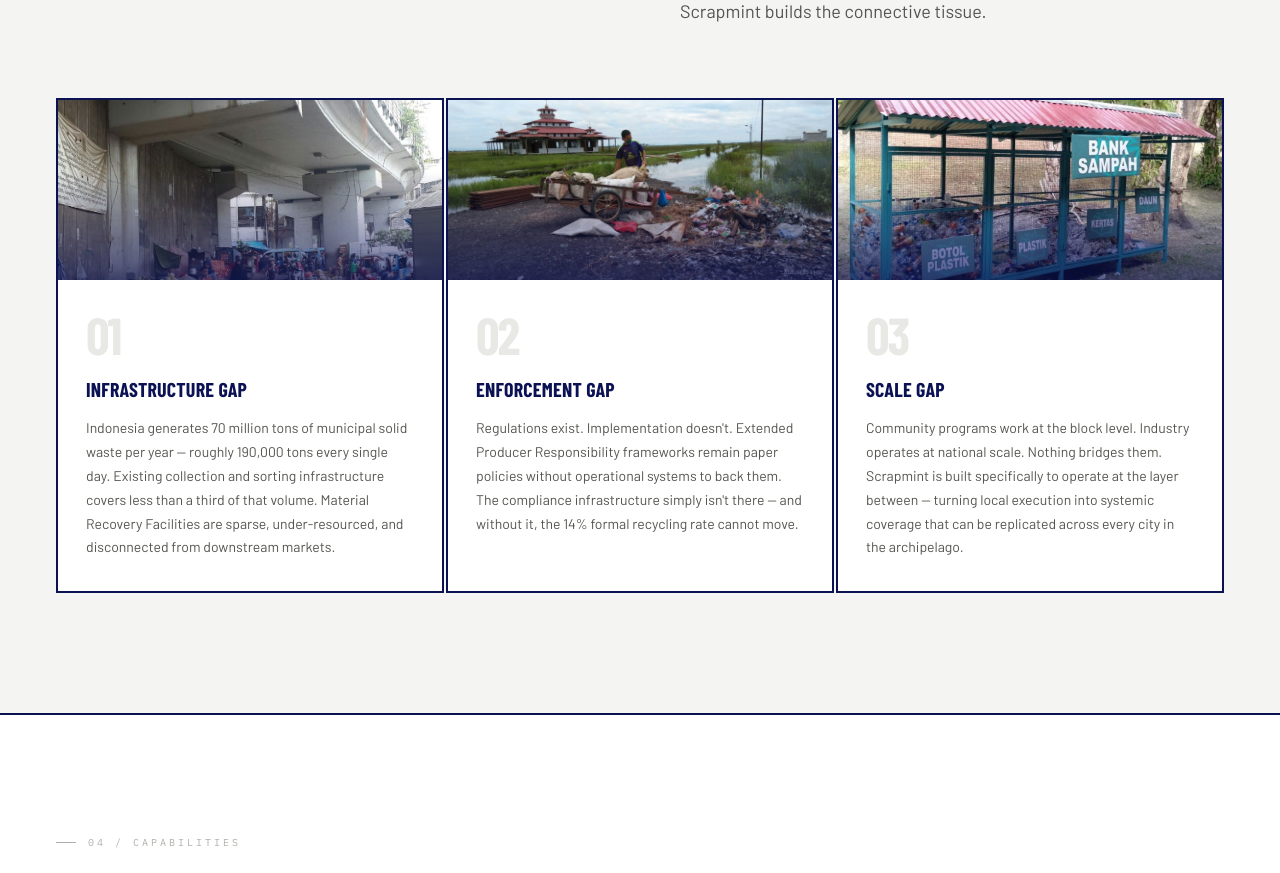
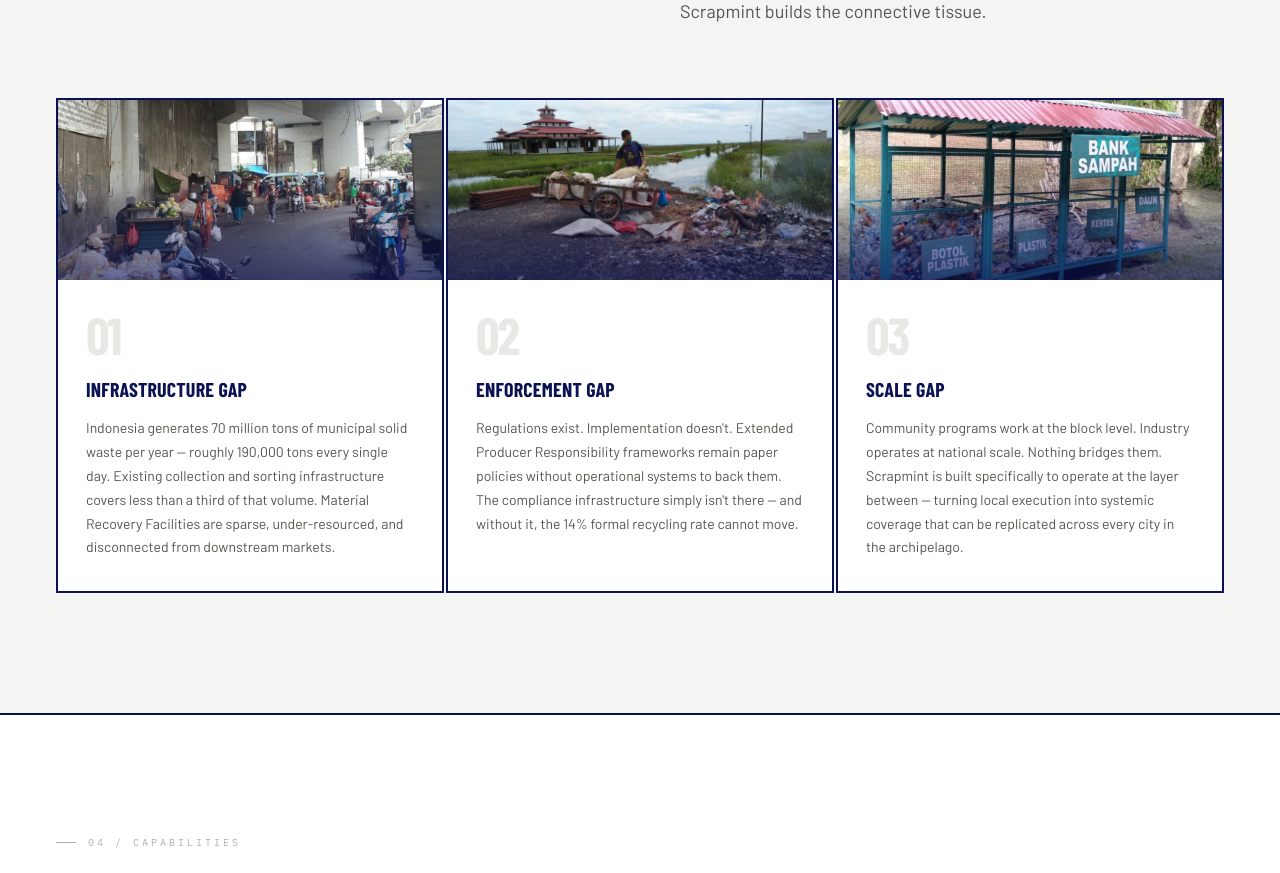
Before and after one commit to gifustudio-eng/Scrapmint, a Next.js app: page / in a window 1280 px wide. Shown: the part 2374-3247 px from the top of the page. Built offline with nearby package versions, Linux system fonts and the light colour scheme; a web font is replaced by a local one.

Commit message:
Add files via upload

```diff
--- a/app/components/Problem.tsx
+++ b/app/components/Problem.tsx
@@ -5,6 +5,7 @@
     num: "01",
     title: "Infrastructure Gap",
     img: "/problem_infrastructure.jpeg",
+    imgPosition: "center 65%",
     alt: "Infrastructure gap",
     desc: "Indonesia generates 70 million tons of municipal solid waste per year — roughly 190,000 tons every single day. Existing collection and sorting infrastructure covers less than a third of that volume. Material Recovery Facilities are sparse, under-resourced, and disconnected from downstream markets.",
   },
@@ -12,6 +13,7 @@
     num: "02",
     title: "Enforcement Gap",
     img: "/problem_enforcement.jpeg",
+    imgPosition: "center center",
     alt: "Enforcement gap",
     desc: "Regulations exist. Implementation doesn't. Extended Producer Responsibility frameworks remain paper policies without operational systems to back them. The compliance infrastructure simply isn't there — and without it, the 14% formal recycling rate cannot move.",
   },
@@ -19,6 +21,7 @@
     num: "03",
     title: "Scale Gap",
     img: "/problem_scale.jpeg",
+    imgPosition: "center center",
     alt: "Jakarta waste collection workers — scale gap in action",
     desc: "Community programs work at the block level. Industry operates at national scale. Nothing bridges them. Scrapmint is built specifically to operate at the layer between — turning local execution into systemic coverage that can be replicated across every city in the archipelago.",
   },
@@ -48,7 +51,7 @@
                   alt={p.alt}
                   width={700}
                   height={180}
-                  style={{ width: "100%", height: "100%", objectFit: "cover" }}
+                  style={{ width: "100%", height: "100%", objectFit: "cover", objectPosition: p.imgPosition }}
                 />
                 <div className="problem-card-image-overlay" />
               </div>
```
Also changed, not shown: public/indonesia_map.png, public/indonesia_map_new.png (added).
